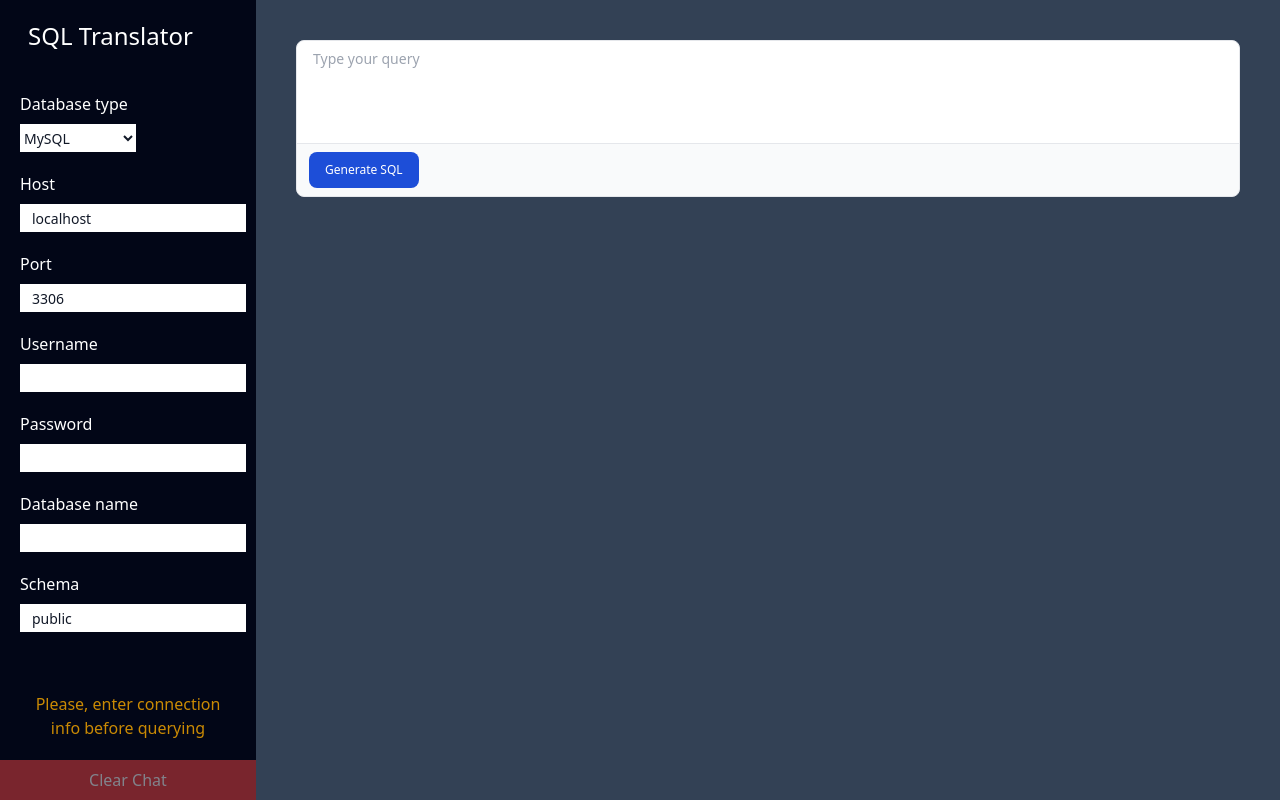
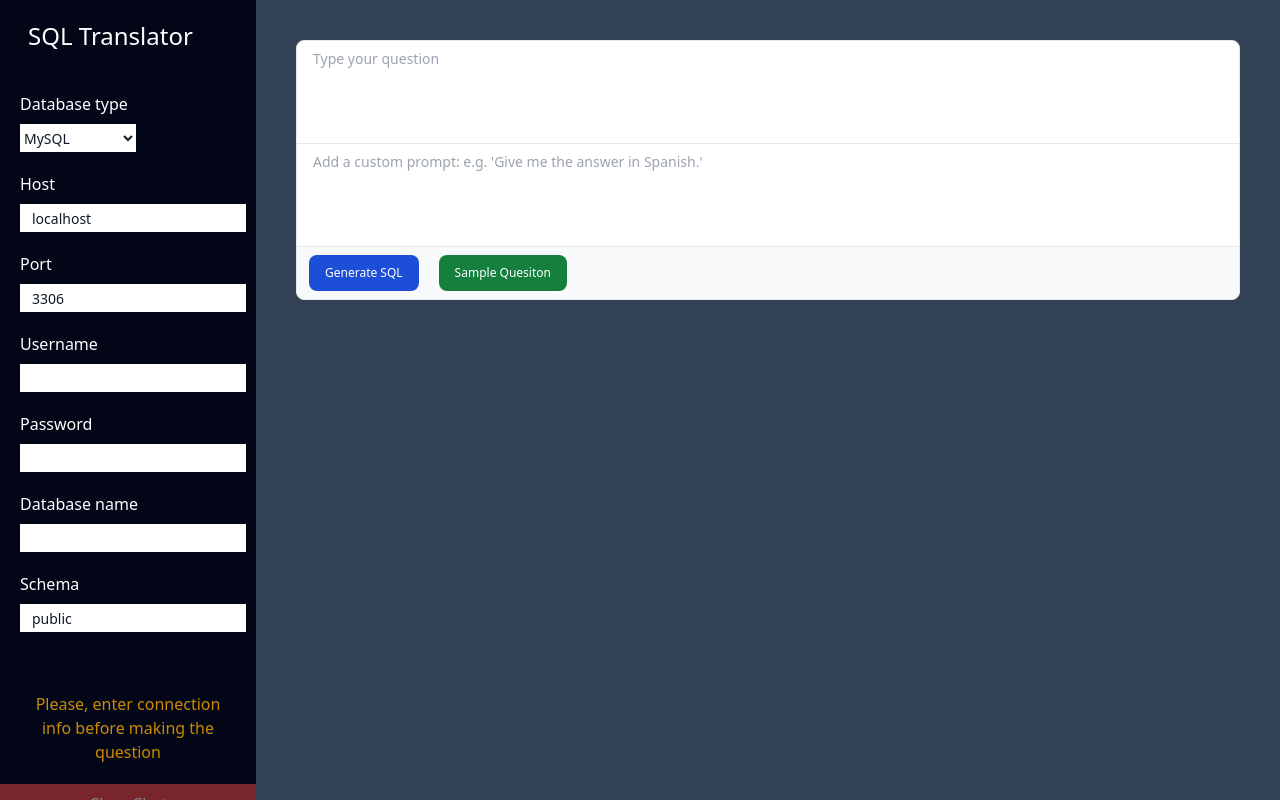
Before and after one commit to FebeFarina/sql-translator, a React (Create React App) app: page / in a window 1280 px wide. Built offline with nearby package versions, Linux system fonts and the light colour scheme.

Commit message:
nice layout

```diff
--- a/src/App.js
+++ b/src/App.js
@@ -3,6 +3,7 @@ import React, { useState, useEffect } from 'react';
 
 function App() {
 
+  const [customPrompt, setCustomPrompt] = useState("")
   const [queryList, setQueryList] = useState([]);
   const [answers, setAnswers] = useState([]);
   const [sqlQuerys, setSqlQuerys] = useState([]);
@@ -99,6 +100,8 @@ function App() {
       body: JSON.stringify({
         databaseInfo: connection,
         query,
+        customPrompt,
+
       }),
     });
     const data = await response.json();
@@ -196,7 +199,7 @@ function App() {
               <h2 className="text-center text-red-600">Connection failed</h2>
             </div>
           ) : <div className="p-5">
-            <h2 className="text-center text-yellow-600"> Please, enter connection info before querying </h2>
+            <h2 className="text-center text-yellow-600"> Please, enter connection info before making the question </h2>
           </div>}
 
           <button className={answers.length > 0 ? "w-full bg-red-500 text-white py-2" : "w-full bg-red-500 text-white py-2 opacity-50 cursor-not-allowed"} type="button"
@@ -209,16 +212,28 @@ function App() {
             <div className="w-auto mb-4 border border-gray-200 rounded-lg bg-gray-50 dark:bg-gray-700 dark:border-gray-600">
               <div className="px-4 py-2 bg-white rounded-t-lg dark:bg-gray-800">
                 <label htmlFor="query" className="sr-only">
-                  Type your query
+                  Type your question
                 </label>
                 <textarea
                   id="query"
                   rows="4"
                   className="w-full px-0 text-sm text-gray-900 bg-white border-0 dark:bg-gray-800 dark:text-white dark:placeholder-gray-400 resize-none"
-                  placeholder="Type your query"
+                  placeholder="Type your question"
                   required
                   value={query}
                   onChange={(e) => setQuery(e.target.value)}></textarea>
+              </div>
+              <div className="px-4 py-2 bg-white border-t dark:border-gray-600 border-gray-200 dark:bg-gray-800">
+                <label htmlFor="query" className="sr-only">
+                  Type your question
+                </label>
+                <textarea
+                  id="query"
+                  rows="4"
+                  className="w-full px-0 text-sm text-gray-900 bg-white border-0 dark:bg-gray-800 dark:text-white dark:placeholder-gray-400 resize-none"
+                  placeholder="Add a custom prompt: e.g. 'Give me the answer in Spanish.'"
+                  value={customPrompt}
+                  onChange={(e) => setCustomPrompt(e.target.value)}></textarea>
               </div>
               <div className="flex items-center justify-start px-3 py-2 border-t dark:border-gray-600">
                 <button
@@ -226,7 +241,14 @@ function App() {
                   className="inline-flex items-center py-2.5 px-4 mr-5 text-xs font-medium text-center text-white bg-blue-700 rounded-lg focus:ring-4 focus:ring-blue-200 dark:focus:ring-blue-900 hover:bg-blue-800">
                   Generate SQL
                 </button>
+                <button
+                  type="submit"
+                  onClick={(e) => { e.preventDefault(); setQuery("Tell me all you know about the database"); handleQuerySubmit(e) }}
+                  className="inline-flex items-center py-2.5 px-4 mr-5 text-xs font-medium text-center text-white bg-green-700 rounded-lg focus:ring-4 focus:ring-green-200 dark:focus:ring-green-900 hover:bg-green-800">
+                  Sample Quesiton
+                </button>
               </div>
+
             </div>
           </form>
           <div className="p-5">
@@ -236,11 +258,11 @@ function App() {
               </div>
             ) : (
               <div className="flex flex-col">
-                {answers.map((answer, index) => (
+                {[...answers].reverse().map((answer, index) => (
                   <div key={index} className="mb-5 flex justify-between">
                     <div className="flex-1 ml-2 bg-slate-800 rounded border-gray-200 dark:border-gray-600">
                       <h2 className="text-white m-2">Query</h2>
-                      <p className="text-white m-2">{queryList[index]}</p>
+                      <p className="text-white m-2">{queryList[queryList.length - 1 - index]}</p>
                     </div>
                     <div className="flex-1 mx-2 bg-slate-800 rounded border-gray-200 dark:border-gray-600">
                       <h2 className="text-white m-2">Answer</h2>
@@ -248,7 +270,7 @@ function App() {
                     </div>
                     <div className="flex-1 ml-2 bg-slate-800 rounded border-gray-200 dark:border-gray-600">
                       <h2 className="text-white m-2">SQL Query</h2>
-                      <p className="text-white m-2">{sqlQuerys[index]}</p>
+                      <p className="text-white m-2">{sqlQuerys[sqlQuerys.length - 1 - index]}</p>
                     </div>
                   </div>
                 ))}
```
